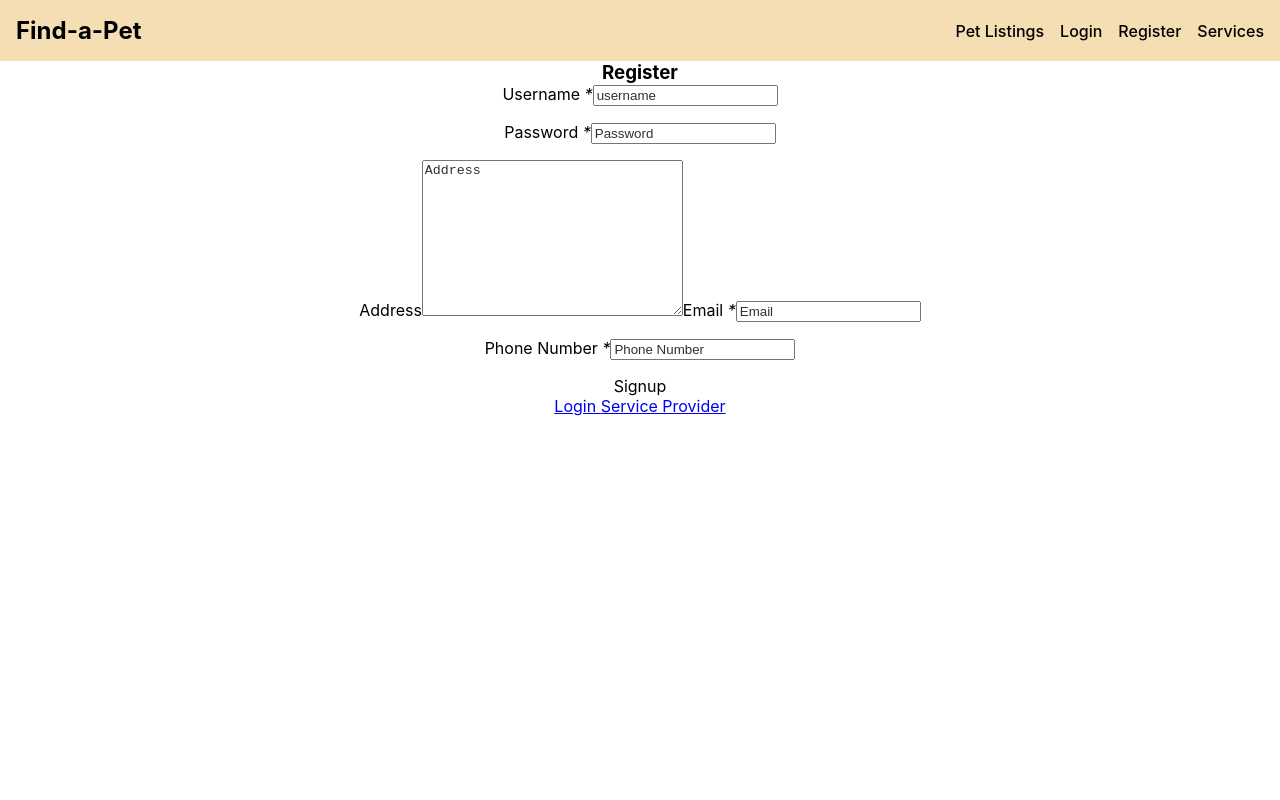
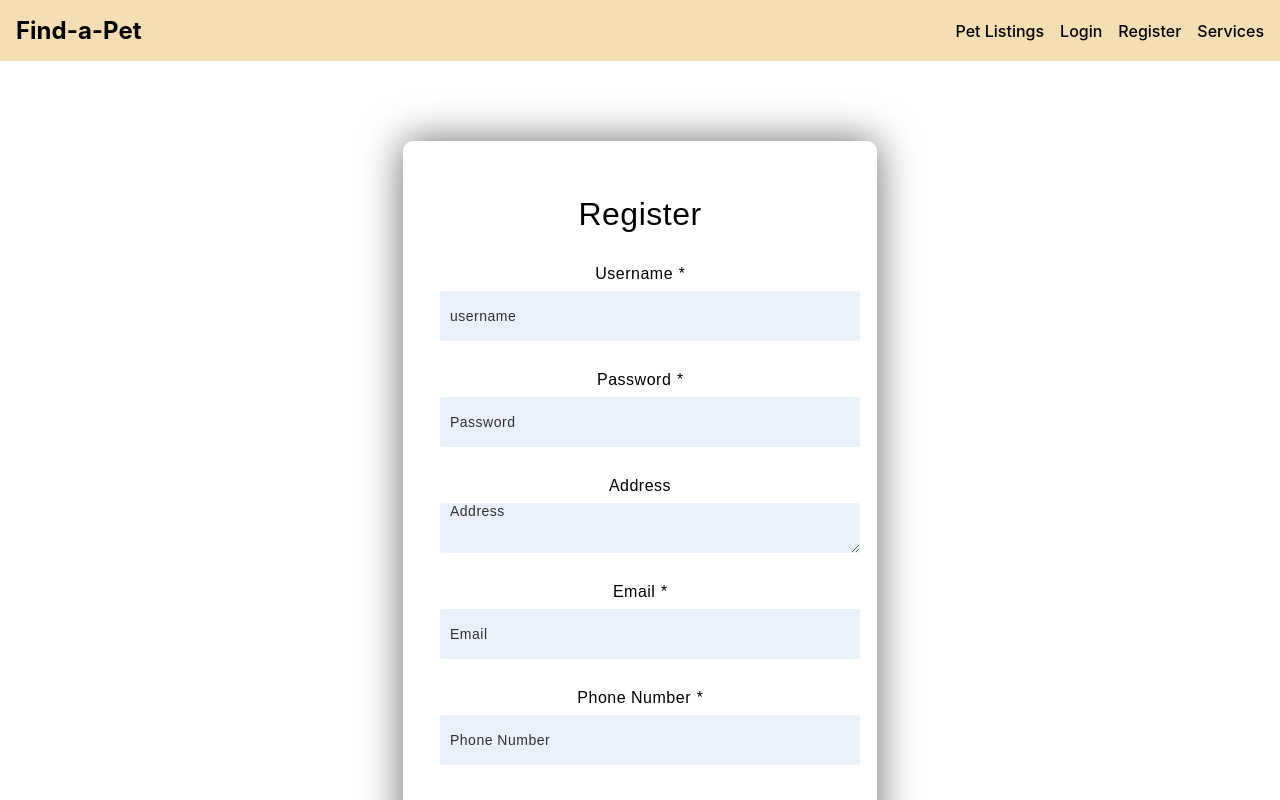
Before and after one commit to wonke2/Find-A-Pet, a React (Create React App) app: page /usersignup in a window 1280 px wide. Shown: the top 800 px of the page. Built offline with nearby package versions, Linux system fonts and the light colour scheme.

Commit message:
changes to the style

```diff
--- a/src/pages/UserSignup.js
+++ b/src/pages/UserSignup.js
@@ -1,6 +1,7 @@
 import React, { useState } from "react";
 import { useNavigate, Link } from "react-router-dom";
 import validator from "validator";
+import styles from "../styles/UserLogin.module.css";
 
 const UserSignup = () => {
 	const [username, setUsername] = useState("");
@@ -101,7 +102,7 @@ const UserSignup = () => {
 	};
 	console.log(phoneNo);
 	return (
-		<div className="center">
+		<div className={styles.center}>
 			<form>
 				<h3>Register</h3>
 
@@ -114,7 +115,7 @@ const UserSignup = () => {
 					id="username"
 					onChange={checkUsername}
 				/>
-				<p className={`err ${username ? "hidden" : ""}`}>{usererr}</p>
+				<p className={`${styles.err} ${username ? `${styles.hidden}` : ""}`}>{usererr}</p>
 				<label>
 					Password <i>*</i>
 				</label>
@@ -124,7 +125,7 @@ const UserSignup = () => {
 					id="password"
 					onChange={checkPassword}
 				/>
-				<p className={`err ${password ? "hidden" : ""}`}>{err}</p>
+				<p className={`${styles.err} ${password ? `${styles.hidden}`: ""}`}>{err}</p>
 				<label>Address</label>
 				<textarea
 					name="address"
@@ -144,7 +145,7 @@ const UserSignup = () => {
 					id="email"
 					onChange={checkEmail}
 				/>
-				<p className={`err ${email ? "hidden" : ""}`}>{emailerr}</p>
+				<p className={`${styles.err} ${email ? `${styles.hidden}` : ""}`}>{emailerr}</p>
 				<label>
 					Phone Number <i>*</i>
 				</label>
@@ -153,9 +154,9 @@ const UserSignup = () => {
 					placeholder="Phone Number"
 					onChange={checkPhone}
 				/>
-				<p className={`err ${phoneNo ? "hidden" : ""}`}>{pherr}</p>
-				<div className="button" onClick={signup}>Signup</div>
-				<div className="social">
+				<p className={`${styles.err} ${phoneNo ? `${styles.hidden}` : ""}`}>{pherr}</p>
+				<div className={styles.button} onClick={signup}>Signup</div>
+				<div className={styles.social}>
 					<Link to="/userlogin"> Login </Link>
 					<Link to="/spsignup"> Service Provider</Link>
 				</div>
```
